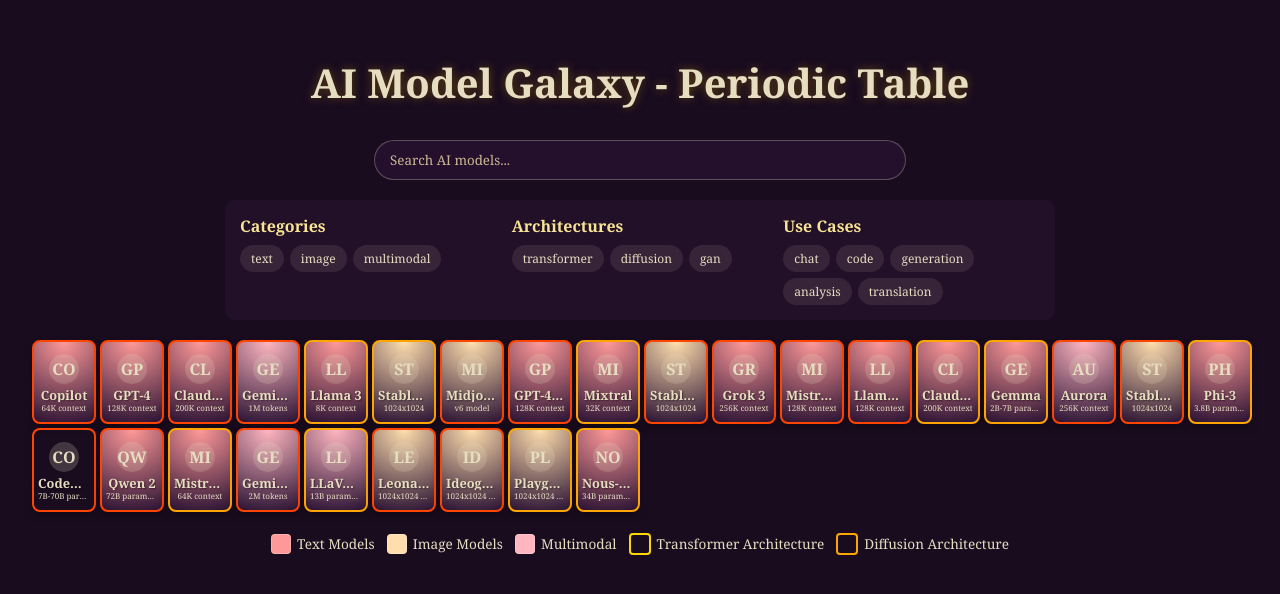
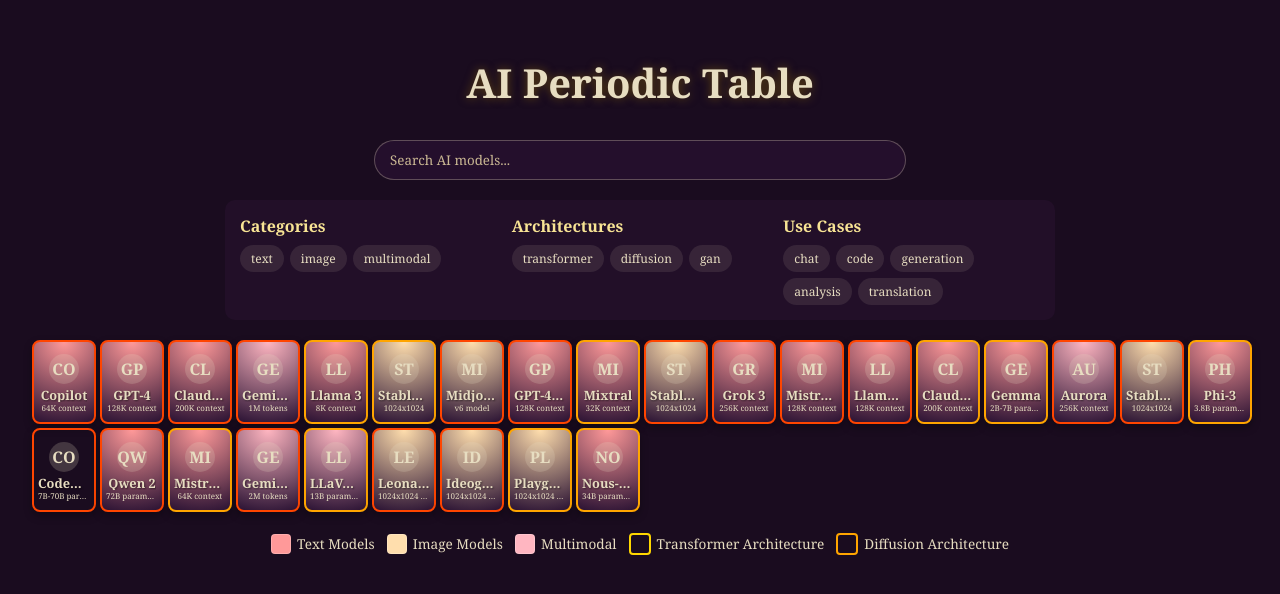
Before and after one commit to avkcode/AwesomeAI, a plain HTML site: page index.html in a window 1280 px wide. Drawn offline with Linux system fonts and the light colour scheme.

Commit message:
Add favicon.svg

```diff
--- a/index.html
+++ b/index.html
@@ -3,7 +3,8 @@
 <head>
     <meta charset="UTF-8">
     <meta name="viewport" content="width=device-width, initial-scale=1.0">
-    <title>AI Model Galaxy - Periodic Table</title>
+    <link rel="icon" type="image/svg+xml" href="favicon.svg">
+    <title>AI Periodic Table</title>
     <style>
         body {
             background-color: #1a0c1f;
@@ -297,7 +298,7 @@
             </linearGradient>
         </defs>
     </svg>
-    <h1>AI Model Galaxy - Periodic Table</h1>
+    <h1>AI Periodic Table</h1>
     <div class="search-container">
         <input type="text" id="modelSearch" placeholder="Search AI models...">
     </div>
@@ -361,7 +362,6 @@
             useCase: ['chat', 'code', 'generation', 'analysis', 'translation']
         };
 
-        // Function to load model data from external JSON
         async function loadModelData() {
             try {
                 const response = await fetch('https://raw.githubusercontent.com/avkcode/awesomeai/refs/heads/main/models.json');
@@ -381,7 +381,6 @@
             }
         }
 
-        // Function to create tag buttons
         function createTagButtons() {
             for (const [category, tags] of Object.entries(tagCategories)) {
                 const container = document.getElementById(`${category}Tags`);
@@ -403,12 +402,10 @@
             }
         }
 
-        // Function to filter models based on active tags and search
         function filterModels() {
             const searchTerm = document.getElementById('modelSearch').value.toLowerCase();
             const activeTags = {};
 
-            // Get all active tags organized by category
             document.querySelectorAll('.tag.active').forEach(tag => {
                 const category = tag.dataset.category;
                 const value = tag.dataset.value;
@@ -456,7 +453,6 @@
             });
         }
 
-        // Function to create the gallery
         async function createGallery() {
             const models = await loadModelData();
             if (models.length === 0) return;
@@ -501,13 +497,11 @@
 
             models.forEach(model => placeModel(model));
 
-            // Setup search functionality
             document.getElementById('modelSearch').addEventListener('input', function() {
                 filterModels();
             });
         }
 
-        // Function to show model description
         function showDescription(model) {
             const container = document.getElementById('descriptionContainer');
             const title = document.getElementById('descriptionTitle');
@@ -519,7 +513,6 @@
             text.textContent = model.description;
             link.href = model.link;
 
-            // Set appropriate link text based on model type
             if (model.license === "open-source") {
                 link.textContent = "View on Hugging Face →";
             } else if (model.category === "image" && model.provider === "Midjourney") {
@@ -532,7 +525,6 @@
                 link.textContent = "Chat with Model →";
             }
 
-            // Create task chips
             tasksContainer.innerHTML = '';
             model.useCase.forEach(task => {
                 const taskElement = document.createElement('span');
@@ -544,12 +536,10 @@
             container.classList.add('visible');
         }
 
-        // Function to close description
         function closeDescription() {
             document.getElementById('descriptionContainer').classList.remove('visible');
         }
 
-        // Close modal when clicking outside
         document.addEventListener('click', (e) => {
             const container = document.getElementById('descriptionContainer');
             if (!container.contains(e.target) && !e.target.closest('.model-card')) {
@@ -557,7 +547,6 @@
             }
         });
 
-        // Initialize the gallery and tags when page loads
         window.addEventListener('load', function() {
             createGallery();
             createTagButtons();
```
Also changed, not shown: favicon.svg (added).
